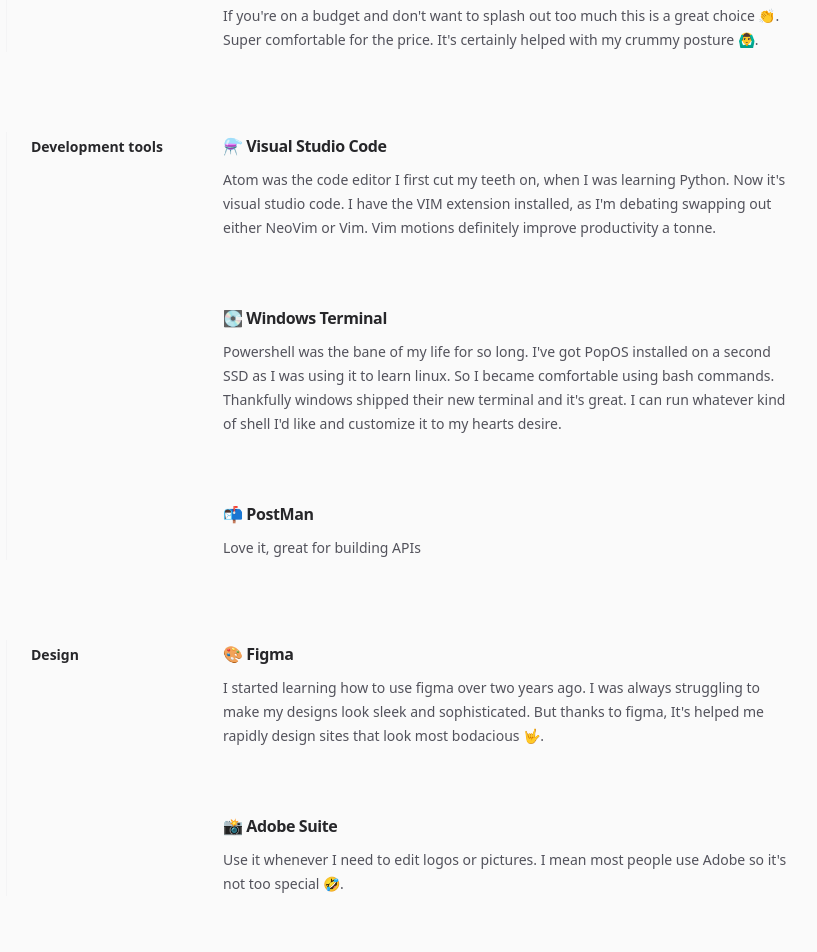
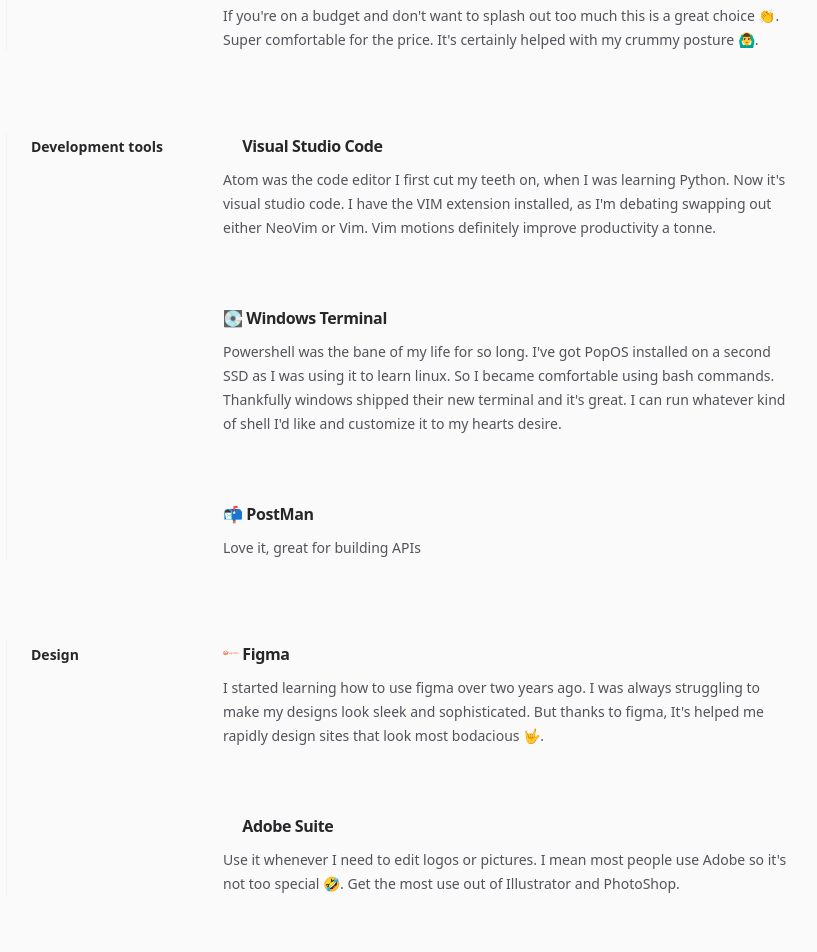
Before and after one commit to TheInfamousGrim/nextjs-personal-site, a Next.js app: page /uses in a window 1280 px wide. Shown: the part 1160-2112 px from the top of the page, without its empty margins (122-939 px from the left). Built offline with nearby package versions, Linux system fonts and the light colour scheme.

Commit message:
Feat 🎯: Added some devicons to the uses section
icons added:
    - Illustrator
    - Figma
    - VSCode

```diff
--- a/app/layout.tsx
+++ b/app/layout.tsx
@@ -1,4 +1,5 @@
 import './globals.css';
+import 'devicon/devicon.min.css';
 
 import type { Metadata } from 'next';
 import Script from 'next/script';
@@ -84,6 +85,7 @@ export default function RootLayout({
           href="./favicons/favicon-16x16.png"
         />
         <link rel="manifest" href="./favicons/site.webmanifest" />
+        <link rel="stylesheet" href="devicon.min.css" />
       </head>
       <body className="flex h-full flex-col bg-zinc-50 dark:bg-black">
         <div className="fixed inset-0 flex justify-center sm:px-8">
--- a/app/projects/page.tsx
+++ b/app/projects/page.tsx
@@ -84,8 +84,8 @@ export const metadata: Metadata = {
 export default function Projects() {
   return (
     <SimpleLayout
-      title="Things I’ve made trying to put my dent in the universe."
-      intro="I’ve worked on tons of little projects over the years but these are the ones that I’m most proud of. Many of them are open-source, so if you see something that piques your interest, check out the code and contribute if you have ideas for how it can be improved."
+      title="All the groovy projects that I've made over the years"
+      intro="I’ve worked on tons of little projects over the years but these are the ones that I’m most proud of. Check out the repos and live links if you like them 🥰."
     >
       <ul
         role="list"
--- a/app/uses/page.tsx
+++ b/app/uses/page.tsx
@@ -1,4 +1,5 @@
 import { Metadata } from 'next';
+import Image from 'next/image';
 import { ComponentPropsWithoutRef, ReactNode } from 'react';
 
 import { Card } from '@/components/Card';
@@ -21,14 +22,18 @@ function ToolsSection({ children, ...props }: ToolsSectionTypes) {
 }
 
 interface ToolTypes {
+  logo?: HTMLElement;
   title: string;
   children: ReactNode;
 }
 
-function Tool({ title, children }: ToolTypes) {
+function Tool({ logo, title, children }: ToolTypes) {
   return (
-    <Card as="li">
-      <Card.Title as="h3">{title}</Card.Title>
+    <Card Component="li">
+      <Card.Title as="h3">
+        {logo}
+        {`  ${title}`}
+      </Card.Title>
       <Card.Description>{children}</Card.Description>
     </Card>
   );
@@ -80,7 +85,10 @@ export default function Uses() {
             </Tool>
           </ToolsSection>
           <ToolsSection title="Development tools">
-            <Tool title="⚗️ Visual Studio Code">
+            <Tool
+              logo={<i className="devicon-vscode-plain colored"></i>}
+              title="Visual Studio Code"
+            >
               Atom was the code editor I first cut my teeth on, when I was
               learning Python. Now it's visual studio code. I have the VIM
               extension installed, as I'm debating swapping out either NeoVim or
@@ -96,15 +104,22 @@ export default function Uses() {
             <Tool title="📬 PostMan">Love it, great for building APIs</Tool>
           </ToolsSection>
           <ToolsSection title="Design">
-            <Tool title="🎨 Figma">
+            <Tool
+              logo={<i className="devicon-figma-plain colored"></i>}
+              title="Figma"
+            >
               I started learning how to use figma over two years ago. I was
               always struggling to make my designs look sleek and sophisticated.
               But thanks to figma, It's helped me rapidly design sites that look
               most bodacious 🤟.
             </Tool>
-            <Tool title="📸 Adobe Suite">
+            <Tool
+              logo={<i className="devicon-illustrator-plain colored"></i>}
+              title="Adobe Suite"
+            >
               Use it whenever I need to edit logos or pictures. I mean most
-              people use Adobe so it's not too special 🤣.
+              people use Adobe so it's not too special 🤣. Get the most use out
+              of Illustrator and PhotoShop.
             </Tool>
           </ToolsSection>
         </div>
--- a/package.json
+++ b/package.json
@@ -29,6 +29,7 @@
     "@types/react": "^18.0.28",
     "@types/react-dom": "^18.0.11",
     "clsx": "^1.2.1",
+    "devicon": "^2.15.1",
     "eslint": "^8.36.0",
     "eslint-config-next": "^13.2.4",
     "framer-motion": "^10.2.5",
```
Also changed, not shown: 1 other file (tests, documents, lock files or other folders).
